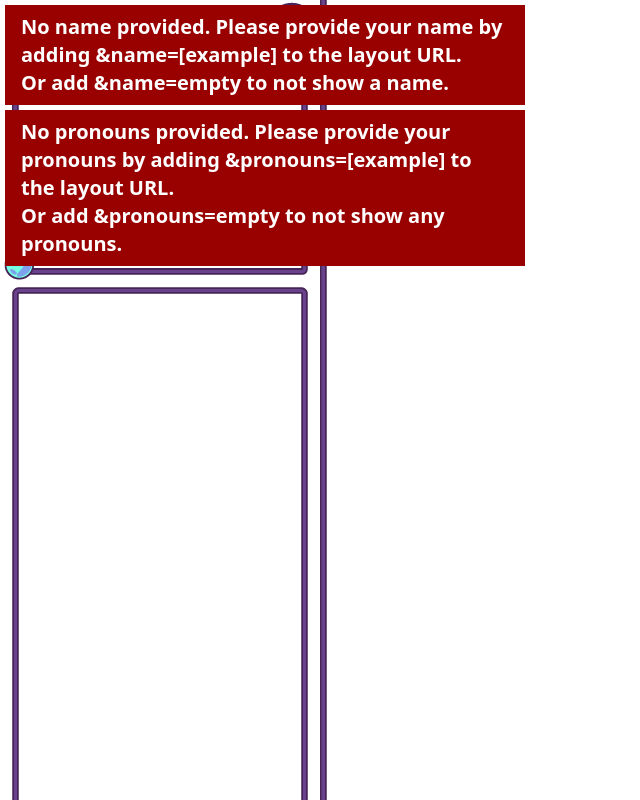
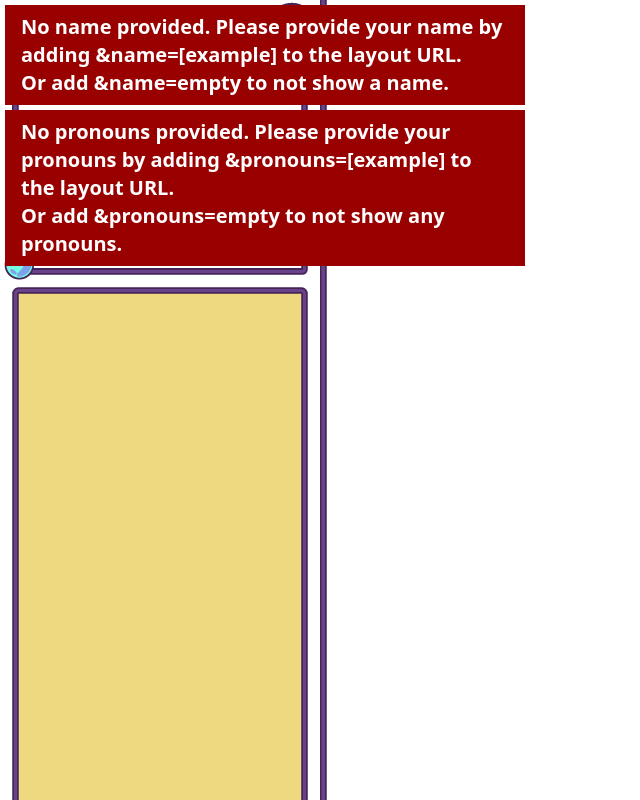
Before and after one commit to UltraMarlin/woc-utilities, a React (Vite) app: page /streaming/obs-overlay in a window 1280 px wide. Shown: the top 800 px of the page, without its empty margins (0-640 px from the left). Built offline with nearby package versions, Linux system fonts and the light colour scheme; no server answers; a web font is replaced by a local one.

Commit message:
feat: add panel backgrounds on overlay

```diff
--- a/src/components/obs-layout/AnimatedStreamBanner/AnimatedStreamBanner.tsx
+++ b/src/components/obs-layout/AnimatedStreamBanner/AnimatedStreamBanner.tsx
@@ -5,11 +5,14 @@ import chessterWaveGif from "../../../assets/layout/donation_alert/Chesster_Anim
 import chessterJumpGif from "../../../assets/layout/donation_alert/Chesster_Animation_01.gif";
 import dynamicBox from "../../../assets/layout/obs-overlay-dynamic-box.png";
 
+import { getPanelBackgroundClassName } from "../../../utils/layout/getPanelBackgroundClassName";
+
 import { streamBanners } from "./streamBannerData";
 
 export type AnimatedStreamBannerProps = {
   language: "de" | "en";
   className?: string;
+  theme?: "light" | "dark";
 };
 
 const BANNER_VISIBLE_DURATION = 12000;
@@ -38,6 +41,7 @@ const getChessterStateHidden = (bannerId: number) => {
 export const AnimatedStreamBanner = ({
   language,
   className,
+  theme = "light",
 }: AnimatedStreamBannerProps) => {
   const [currentBanner, setCurrentBanner] = useState(-1);
   const [isBannerVisible, setBannerVisible] = useState(false);
@@ -107,6 +111,12 @@ export const AnimatedStreamBanner = ({
         )}
       >
         <div className="animate-float">
+          <div
+            className={cn(
+              "absolute inset-[3px] rounded-[6px]",
+              getPanelBackgroundClassName(theme)
+            )}
+          />
           <img
             className="absolute inset-0 col-start-1 row-start-1 size-full"
             alt=""
--- a/src/pages/WidgetObsOverlay.tsx
+++ b/src/pages/WidgetObsOverlay.tsx
@@ -18,6 +18,7 @@ import {
   playSound,
 } from "../utils/widgets/donationAlertSounds";
 import { preloadDonationGifs } from "../utils/widgets/donationAlertGifs";
+import { getPanelBackgroundClassName } from "../utils/layout/getPanelBackgroundClassName";
 
 import obsOverlay from "../assets/layout/obs-overlay.png";
 import obsOverlayNoCam from "../assets/layout/obs-overlay-no-cam.png";
@@ -26,6 +27,16 @@ const GOALS_PHASE_DURATION = 10 * 60 * 1000;
 const BIDWAR_DURATION = 60 * 1000;
 const MAX_BIDWAR_PHASE_DURATION = 4 * 60 * 1000;
 const SWITCH_DURATION = 2200;
+
+const getPanelRects = (noCam: boolean) => [
+  noCam
+    ? "left-[15px] top-[134px] h-[763px] w-[290px] rounded-[6px]"
+    : "left-[15px] top-[290px] h-[606px] w-[290px] rounded-[6px]",
+  "left-[322px] top-[919px] h-[82px] w-[589px] rounded-[6px]",
+  "left-[322px] top-[1020px] h-[42px] w-[588px] rounded-full",
+  "left-[930px] top-[920px] h-[142px] w-[492px] rounded-[6px]",
+  "left-[1441px] top-[920px] h-[142px] w-[462px] rounded-[6px]",
+];
 
 const getNoCamNameFontSize = (name: string) => {
   if (name.length <= 4) return 62;
@@ -169,6 +180,16 @@ export const WidgetObsOverlay = () => {
     >
       {alertonly === null && (
         <>
+          {getPanelRects(noCam).map((rectClassName) => (
+            <div
+              key={rectClassName}
+              className={cn(
+                "absolute",
+                rectClassName,
+                getPanelBackgroundClassName(validTheme)
+              )}
+            />
+          ))}
           <GoalWidgetOverlay
             className="absolute left-[324px] top-[922px] h-[137px] w-[584px] text-center"
             language={language}
@@ -255,6 +276,7 @@ export const WidgetObsOverlay = () => {
           <AnimatedStreamBanner
             className="absolute left-[12px] top-[916px] z-10 h-[153px] w-[295px] text-center"
             language={language}
+            theme={validTheme}
           />
         </>
       )}
--- /dev/null
+++ b/src/utils/layout/getPanelBackgroundClassName.ts
@@ -0,0 +1,7 @@
+import cn from "classnames";
+
+export const getPanelBackgroundClassName = (theme: "light" | "dark") =>
+  cn({
+    "bg-yellow26/75": theme === "light",
+    "bg-purpleDark26/90": theme === "dark",
+  });
```
